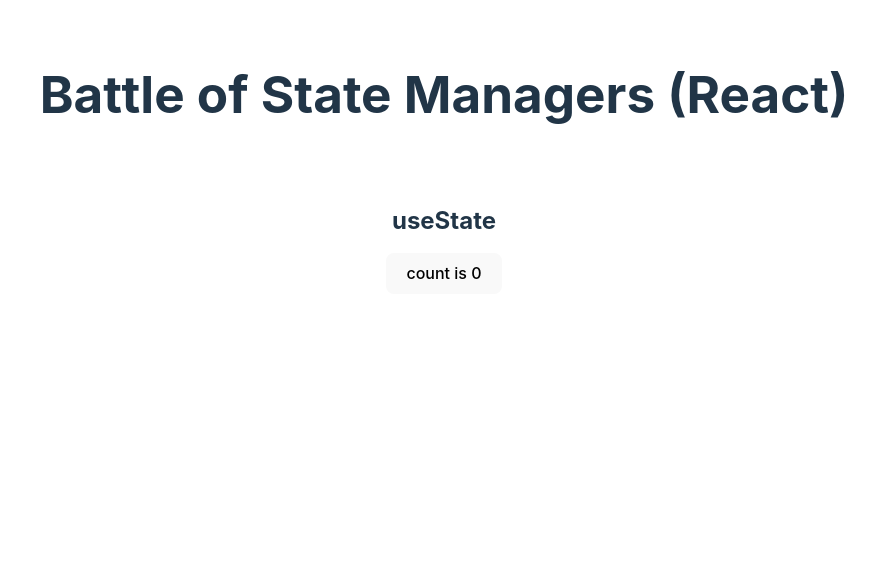
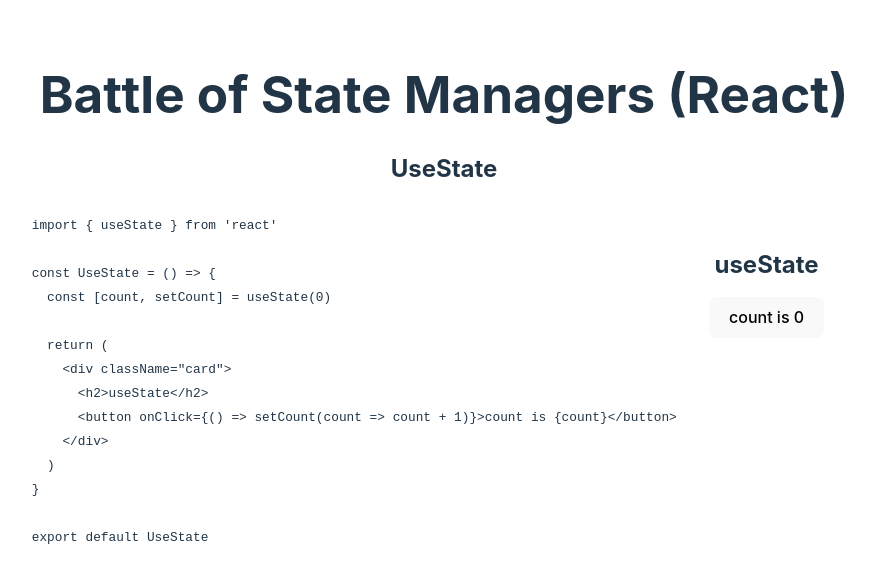
Before and after one commit to bkrmadtya/battle-of-state-managers, a React (Vite) app: page / in a window 1280 px wide. Shown: the top 580 px of the page, without its empty margins (196-1071 px from the left). Built offline with nearby package versions, Linux system fonts and the light colour scheme.

Commit message:
feat: implemented component and raw file content code imports

```diff
--- a/package.json
+++ b/package.json
@@ -17,7 +17,9 @@
   },
   "dependencies": {
     "react": "^18.2.0",
-    "react-dom": "^18.2.0"
+    "react-code-blocks": "0.0.9-0",
+    "react-dom": "^18.2.0",
+    "react-highlight": "^0.14.0"
   },
   "devDependencies": {
     "@types/react": "^18.0.17",
--- a/src/App.tsx
+++ b/src/App.tsx
@@ -1,12 +1,12 @@
 import './App.css'
 
-import UseState from '@/components/managers/UseState'
+import StateManagers from '@/components/StateManagers'
 
 function App() {
   return (
     <div className="App">
       <h1>Battle of State Managers (React)</h1>
-      <UseState />
+      <StateManagers />
     </div>
   )
 }
--- /dev/null
+++ b/src/components/StateManager.tsx
@@ -0,0 +1,23 @@
+import { FC } from 'react'
+
+type StateManagerProps = {
+  Component: () => JSX.Element
+  rawCode: string
+  name: string
+}
+
+const StateManager: FC<StateManagerProps> = ({ Component, rawCode, name }) => {
+  return (
+    <div>
+      <h2>{name}</h2>
+      <div style={{ display: 'flex', width: '100%' }}>
+        <pre style={{ flex: '1', fontSize: '0.8rem', textAlign: 'left' }}>{rawCode}</pre>
+        <div style={{ flex: '1' }}>
+          <Component />
+        </div>
+      </div>
+    </div>
+  )
+}
+
+export default StateManager
--- /dev/null
+++ b/src/components/StateManagers.tsx
@@ -0,0 +1,29 @@
+import { Suspense } from 'react'
+
+import StateManager from './StateManager'
+
+type JSXGlobImports = Record<string, () => JSX.Element>
+
+const Managers = import.meta.glob<JSXGlobImports>('@/components/managers/*.tsx', { eager: true })
+const ManagersRawCodes = import.meta.glob('@/components/managers/*.tsx', {
+  as: 'raw',
+  eager: true,
+})
+
+const StateManagers = () => {
+  return (
+    <>
+      {Object.keys(Managers).map(path => (
+        <Suspense key={path} fallback={'Loading...'}>
+          <StateManager
+            Component={Managers[path].default}
+            rawCode={ManagersRawCodes[path]}
+            name={Managers[path].default.name}
+          />
+        </Suspense>
+      ))}
+    </>
+  )
+}
+
+export default StateManagers
```
Also changed, not shown: 1 other file (tests, documents, lock files or other folders).
